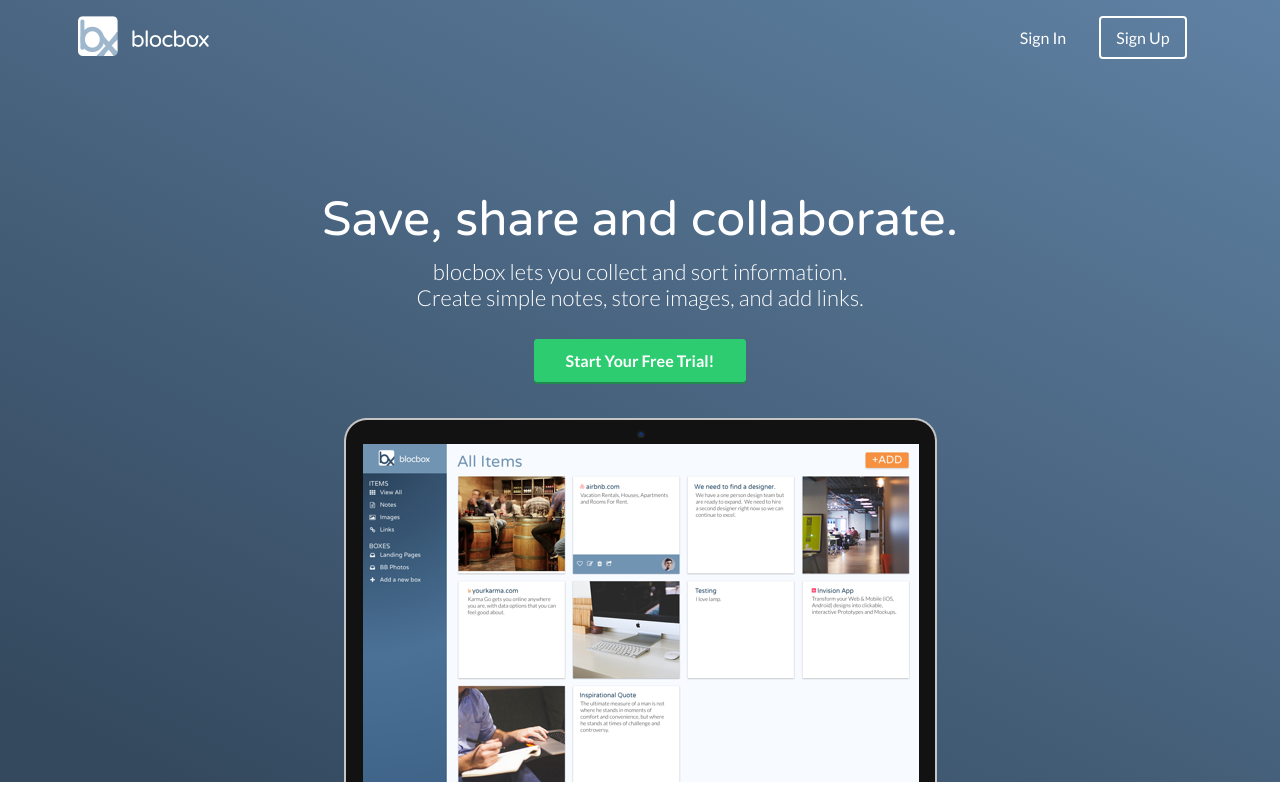
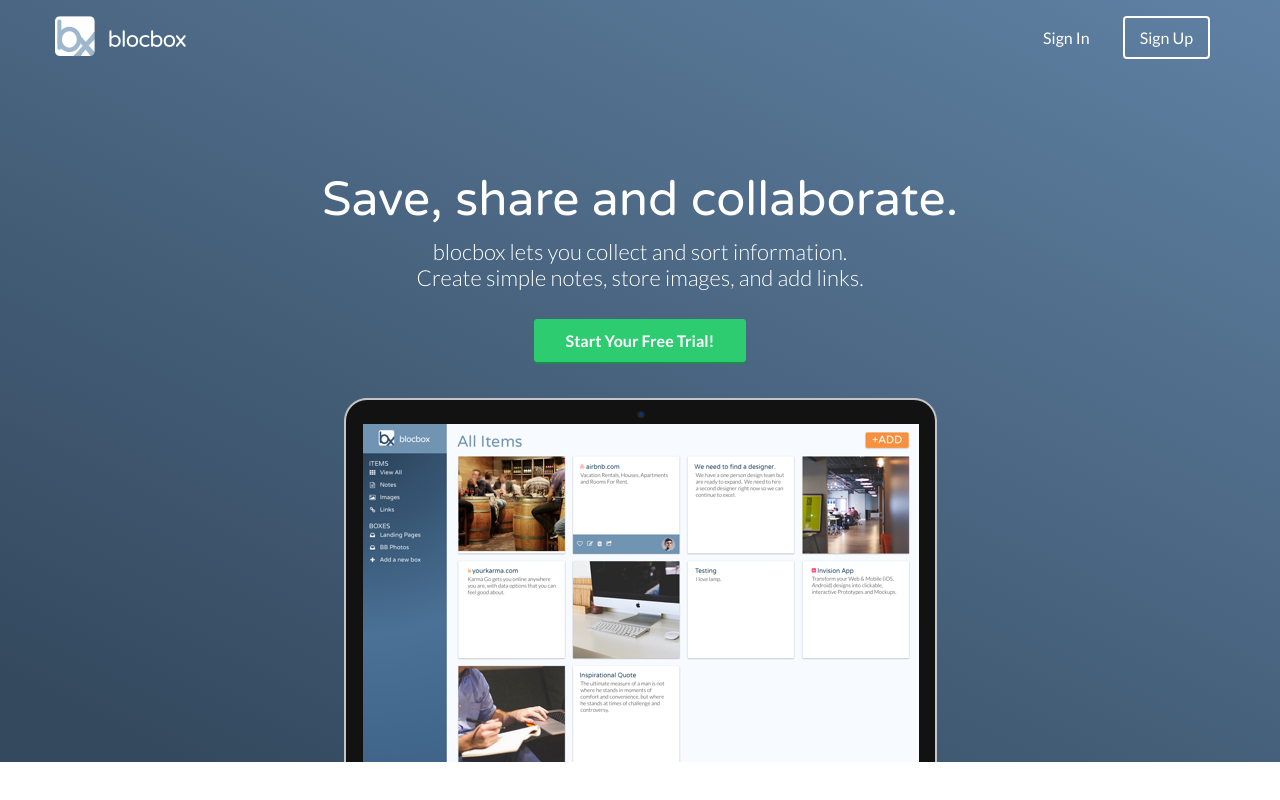
Before and after one commit to amberlewisdesigns/blocbox, a plain HTML site: page index.html in a window 1280 px wide. Shown: the top 800 px of the page. Drawn offline with Linux system fonts and the light colour scheme.

Commit message:
changing computers

```diff
--- a/css/style.css
+++ b/css/style.css
@@ -154,6 +154,18 @@ header .hero {
    display: block;
    margin:3em auto 0;
  }
+
+header .header-left{
+   width: 200px;
+   display: inline-block;
+}
+
+header .header-right{
+   display: inline-block;
+   float: right;
+}
+
+
  /* BUTTONS */
  .btn {
    border-radius: 4px;
@@ -323,9 +335,10 @@ header .hero {
 
    /* FOOTER */
 footer {
-   background-color: #34495E;
-   background-image: linear-gradient(to top,
-      #3498DB 0%, #3498DB 50%, #34495E 50%, #34495E 100%);
+   /*background-color: #34495E;*/
+   /*background-image: linear-gradient(to top, #3498DB 0%, #3498DB 50%, #34495E 50%, #34495E 100%);*/
+
+   background-color: #34495E ;
    color: #FFFFFF;
    height: 150px;
    position: relative;
@@ -357,8 +370,9 @@ footer .logo{
 @media (min-width: 992px){
    footer{
      background-color: #3498DB;
-     background-image: linear-gradient (left,
-        #3498DB 0%, #3498DB 33.33337%, #34495E 33.33337%, #34495E 100%);
+     /*background-image: linear-gradient (left, #3498DB 0%, #3498DB 33.33337%, #34495E 33.33337%, #34495E 100%);*/
+
+      background-color: #34495E ;
      height: 100px;
 }
    footer p, footer nav ul{
--- a/index.html
+++ b/index.html
@@ -18,10 +18,10 @@
 <body>
 <header>
 	<nav class="container">
-	<div class="one-half">
+	<div class="header-left">
 		<a href="index.html" class="site-logo"><img src="images/site-logo.png" alt="Blocbox"/></a>
 	</div>
-	<div class="one-half">
+	<div class="header-right">
 		<ul>
 			<li><a href="signin.html">Sign In</a></li>
          	<li class="btn-outline"><a href="signup.html">Sign Up</a></li>
```
